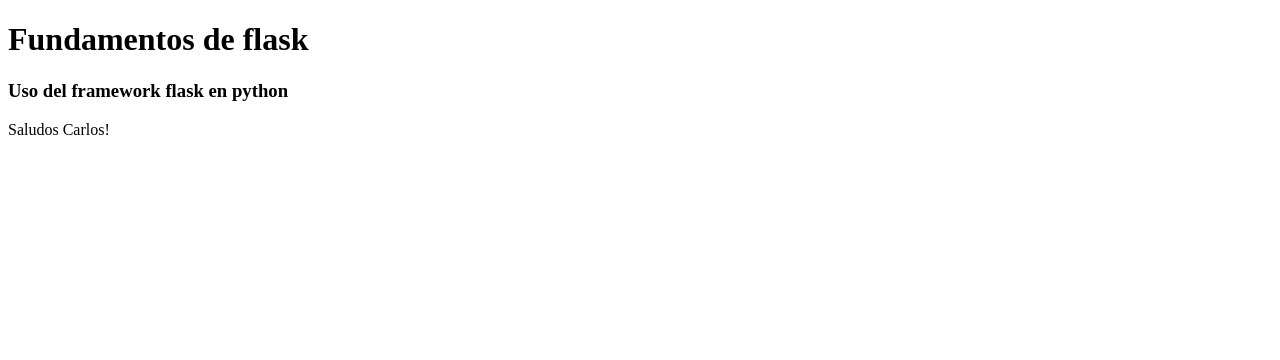
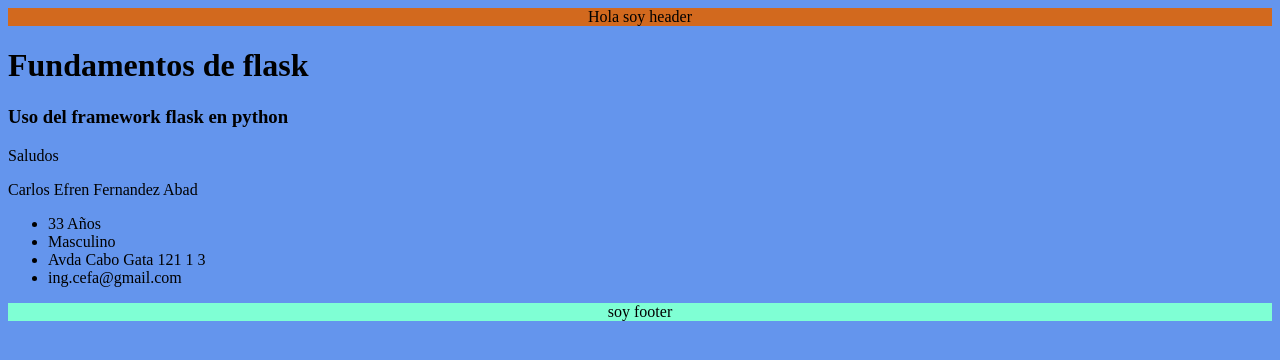
Before and after one commit to ingcarlosefren/WebApp_Flask_Python3, a Flask app: page / in a window 1280 px wide. Shown: the top 360 px of the page. Run offline with Flask 2, Linux system fonts and the light colour scheme.

Commit message:
mejorar la vista front

```diff
--- a/app/app.py
+++ b/app/app.py
@@ -6,9 +6,14 @@
 @app.route('/')
 
 def index():
+    datos=['33 Años', 'Masculino', 'Avda Cabo Gata 121 1 3', 'ing.cefa@gmail.com']
     data = {
         'Titulo':'Index',
-        'Bienvenida':'Saludos Carlos!'
+        'Bienvenida':'Saludos',
+        'Nombre':'Carlos Efren Fernandez Abad',
+        'Datos':datos,
+        'numDatos':len(datos)
+
     }
     return render_template('index.html', data=data)
 
--- /dev/null
+++ b/app/static/css/layout.css
@@ -0,0 +1,11 @@
+header{
+    background-color: chocolate;
+}
+
+body{
+    background-color: cornflowerblue;
+}
+
+footer{
+    background-color: aquamarine;
+}
--- /dev/null
+++ b/app/static/js/layout.js
@@ -0,0 +1 @@
+alert('Hola Carlos!');
--- a/app/templates/index.html
+++ b/app/templates/index.html
@@ -1,14 +1,20 @@
-<!DOCTYPE html>
-<html lang="en">
-<head>
-    <meta charset="UTF-8">
-    <meta http-equiv="X-UA-Compatible" content="IE=edge">
-    <meta name="viewport" content="width=device-width, initial-scale=1.0">
-    <title>{{data.Titulo}}</title>
-</head>
-<body>
-    <h1>Fundamentos de flask</h1>
-    <h3>Uso del framework flask en python</h3>
-    <p>{{data.Bienvenida}}</p>
-</body>
-</html>
+{% extends './layout.html'%}
+
+{% block title %}{{data.Titulo}}{% endblock %}
+
+{% block header %} <center>Hola soy header</center>  {% endblock %}
+
+{% block body %}
+<h1>Fundamentos de flask</h1>
+<h3>Uso del framework flask en python</h3>
+<p>{{data.Bienvenida}}</p>
+<p>{{data.Nombre}}</p>
+
+<ul>
+    {%for c in data.Datos %}
+    <li>{{c}}</li>
+    {% endfor %}
+</ul>
+{% endblock %}
+
+{% block footer %} <center>soy footer</center>{% endblock %}
--- /dev/null
+++ b/app/templates/layout.html
@@ -0,0 +1,17 @@
+<!DOCTYPE html>
+<html lang="en">
+<head>
+    <meta charset="UTF-8">
+    <meta http-equiv="X-UA-Compatible" content="IE=edge">
+    <meta name="viewport" content="width=device-width, initial-scale=1.0">
+    <title>{% block title %}{% endblock %}</title>
+    <link rel="stylesheet" href="{{ url_for('static', filename='css/layout.css') }}">
+</head>
+<body>
+    <header> {% block header %}{% endblock %}</header>
+    {% block body %}
+    {% endblock %}
+    <footer> {% block footer %}{% endblock %}</footer>
+    <script src="{{ url_for('static', filename='js/layout.js') }}"></script>
+</body>
+</html>
```
